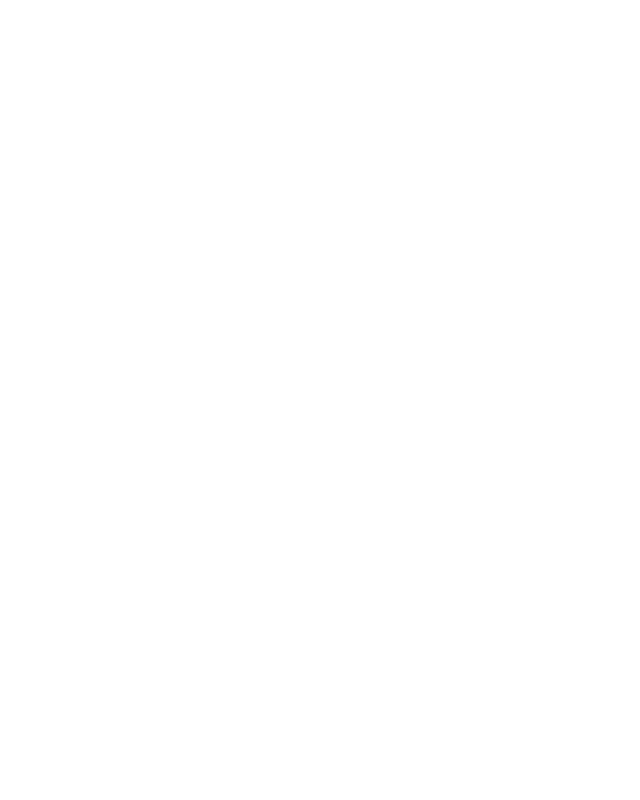
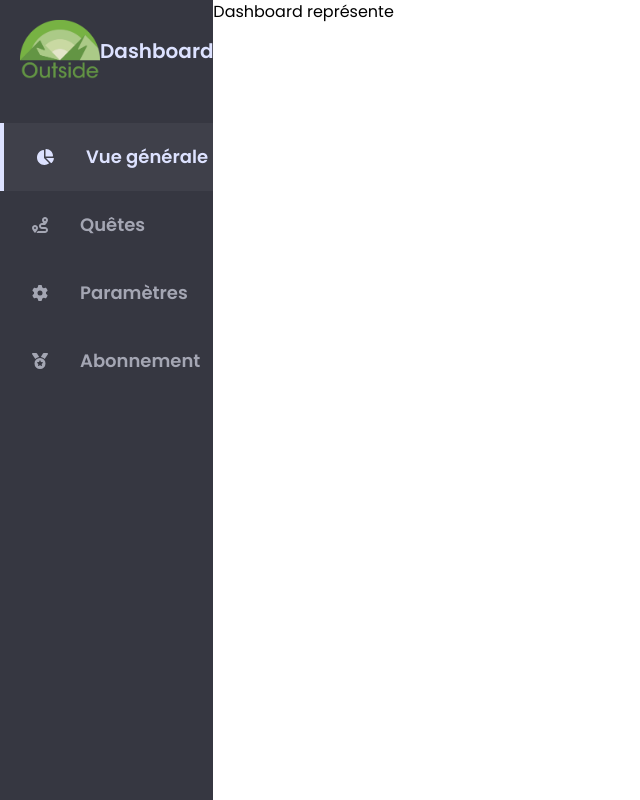
Before and after one commit to Tsaef/outside-dashboard, a Vue app: page /dashboard in a window 1280 px wide. Before the commit this address had no page. Shown: the whole page, without its empty margins (0-640 px from the left). Built offline with nearby package versions, Linux system fonts and the light colour scheme.

Commit message:
Sidebar component built + router

```diff
--- a/package.json
+++ b/package.json
@@ -9,6 +9,11 @@
     "test:unit": "vue-cli-service test:unit"
   },
   "dependencies": {
+    "@fortawesome/fontawesome-svg-core": "^6.2.1",
+    "@fortawesome/free-brands-svg-icons": "^6.2.1",
+    "@fortawesome/free-regular-svg-icons": "^6.2.1",
+    "@fortawesome/free-solid-svg-icons": "^6.2.1",
+    "@fortawesome/vue-fontawesome": "^3.0.2",
     "@headlessui/vue": "^1.7.4",
     "core-js": "^3.6.5",
     "vue": "^3.1.0",
--- /dev/null
+++ b/src/components/Sidebar.vue
@@ -0,0 +1,178 @@
+<template>
+  <div class="flex flex-row">
+    <div class="bg-[#363741] h-screen w-1/6">
+      <div class="p-5 flex mx-auto items-center place-content-around mb-5">
+        <img src="../assets/Logo.png" class="w-20" />
+        <p class="text-[#DDE2FF] text-xl font-semibold">Dashboard</p>
+      </div>
+      <router-link to="/dashboard">
+        <div
+          class="py-5 flex items-center cursor-pointer"
+          :class="{
+            'border-l-4 border-l-[#DDE2FF] bg-[#3f404a]':
+              this.selectedTab === 'dashboard',
+            'hover:bg-[#3f404a]': this.selectedTab !== 'dashboard',
+          }"
+        >
+          <font-awesome-icon
+            icon="fa-solid fa-chart-pie"
+            :class="{
+              'mx-8 text-[#DDE2FF]': this.selectedTab === 'dashboard',
+              'mx-8 text-[#A4A6B3]': this.selectedTab !== 'dashboard',
+            }"
+          />
+          <p
+            class="text-lg font-semibold"
+            :class="{
+              'text-[#DDE2FF] ': this.selectedTab === 'dashboard',
+              'text-[#A4A6B3]': this.selectedTab !== 'dashboard',
+            }"
+          >
+            Vue générale
+          </p>
+        </div>
+      </router-link>
+      <router-link to="/quests">
+        <div
+          onclick=""
+          class="py-5 flex items-center cursor-pointer"
+          :class="{
+            'border-l-4 border-l-[#DDE2FF] bg-[#3f404a]':
+              this.selectedTab === 'creator',
+            'hover:bg-[#3f404a]': this.selectedTab !== 'creator',
+          }"
+        >
+          <font-awesome-icon
+            icon="fa-solid fa-route"
+            :class="{
+              'mx-8 text-[#DDE2FF]': this.selectedTab === 'creator',
+              'mx-8 text-[#A4A6B3]': this.selectedTab !== 'creator',
+            }"
+          />
+          <p
+            class="text-lg font-semibold"
+            :class="{
+              'text-[#DDE2FF] ': this.selectedTab === 'creator',
+              'text-[#A4A6B3]': this.selectedTab !== 'creator',
+            }"
+          >
+            Quêtes
+          </p>
+        </div>
+      </router-link>
+      <router-link to="/settings">
+        <div
+          onclick=""
+          class="py-5 flex items-center cursor-pointer"
+          :class="{
+            'border-l-4 border-l-[#DDE2FF] bg-[#3f404a]':
+              this.selectedTab === 'settings',
+            'hover:bg-[#3f404a]': this.selectedTab !== 'settings',
+          }"
+        >
+          <font-awesome-icon
+            icon="fa-solid fa-gear"
+            :class="{
+              'mx-8 text-[#DDE2FF]': this.selectedTab === 'settings',
+              'mx-8 text-[#A4A6B3]': this.selectedTab !== 'settings',
+            }"
+          />
+          <p
+            class="text-lg font-semibold"
+            :class="{
+              'text-[#DDE2FF] ': this.selectedTab === 'settings',
+              'text-[#A4A6B3]': this.selectedTab !== 'settings',
+            }"
+          >
+            Paramètres
+          </p>
+        </div>
+      </router-link>
+      <router-link to="/subscribe">
+        <div
+          onclick=""
+          class="py-5 flex items-center cursor-pointer"
+          :class="{
+            'border-l-4 border-l-[#DDE2FF] bg-[#3f404a]':
+              this.selectedTab === 'subscribe',
+            'hover:bg-[#3f404a]': this.selectedTab !== 'subscribe',
+          }"
+        >
+          <font-awesome-icon
+            icon="fa-solid fa-medal"
+            :class="{
+              'mx-8 text-[#DDE2FF]': this.selectedTab === 'subscribe',
+              'mx-8 text-[#A4A6B3]': this.selectedTab !== 'subscribe',
+            }"
+          />
+          <p
+            class="text-lg font-semibold"
+            :class="{
+              'text-[#DDE2FF] ': this.selectedTab === 'subscribe',
+              'text-[#A4A6B3]': this.selectedTab !== 'subscribe',
+            }"
+          >
+            Abonnement
+          </p>
+        </div>
+      </router-link>
+    </div>
+    <div class="w-5/6">
+      <router-view />
+    </div>
+    <!-- <font-awesome-icon icon="fa-solid fa-route" />
+    <font-awesome-icon icon="fa-solid fa-medal" />
+    <font-awesome-icon icon="fa-solid fa-gear" />  -->
+  </div>
+</template>
+
+<script>
+import { useRoute } from "vue-router";
+import { computed } from "vue";
+export default {
+  name: "sidebar",
+  data() {
+    return {
+      selectedTab: "dashboard",
+    };
+  },
+  methods: {
+    checkPath() {
+      switch (this.path) {
+        case "/dashboard":
+          this.selectedTab = "dashboard";
+          break;
+        case "/quests":
+          this.selectedTab = "creator";
+          break;
+        case "/settings":
+          this.selectedTab = "settings";
+          break;
+        case "/subscribe":
+          this.selectedTab = "subscribe";
+          break;
+        default:
+          console.log(`Sorry, an error occured, path: ${this.path}.`);
+      }
+    },
+  },
+  setup() {
+    const route = useRoute();
+    const path = computed(() => route.path);
+    console.log(path.value);
+    return { path };
+  },
+  watch: {
+    '$route.params.search': {
+      handler: function(search) {
+        this.checkPath();
+        console.log(search)
+      },
+      deep: true,
+      immediate: true
+    }
+  }
+};
+</script>
+
+<style></style>
--- a/src/main.js
+++ b/src/main.js
@@ -2,8 +2,13 @@
 import { router } from "./router";
 import App from "./App.vue";
 import "./main.css";
+import { library } from '@fortawesome/fontawesome-svg-core'
+import { FontAwesomeIcon } from '@fortawesome/vue-fontawesome'
+import { faChartPie, faGear, faMedal, faRoute } from '@fortawesome/free-solid-svg-icons'
 
+library.add(faChartPie, faGear, faMedal, faRoute);
 const app = createApp(App);
 
 app.use(router);
+app.component('font-awesome-icon', FontAwesomeIcon);
 app.mount("#app");
--- a/src/router/index.js
+++ b/src/router/index.js
@@ -1,11 +1,43 @@
 import { createRouter, createWebHistory } from "vue-router";
 import Login from "@/views/Login";
+import Dashboard from "@/views/Dashboard";
+import Sidebar from "@/components/Sidebar";
 
 const routes = [
   {
-    path: "/",
+    path: "/login",
     name: "Login",
     component: Login,
+  },
+  {
+    path: "/",
+    component: Sidebar,
+    children: [
+      {
+        path: '/',
+        redirect: { name: 'Dashboard'}
+      },
+      {
+        path: "/dashboard",
+        component: Dashboard,
+        name: "Dashboard"
+      },
+      {
+        path: "/quests",
+        component: Dashboard,
+        name: "questsCreator"
+      },
+      {
+        path: "/settings",
+        component: Dashboard,
+        name: "Settings"
+      },
+      {
+        path: "/subscribe",
+        component: Dashboard,
+        name: "subscription"
+      },
+    ]
   },
 ];
 
--- /dev/null
+++ b/src/views/Dashboard.vue
@@ -0,0 +1,17 @@
+<template>
+    <div>
+        Dashboard représente
+    </div>
+</template>
+
+<script>
+export default {
+  // eslint-disable-next-line vue/multi-word-component-names
+  name: "dashboard",
+};
+</script>
+<style>
+body {
+  font-family: "Poppins", sans-serif;
+}
+</style>
--- a/src/views/Login.vue
+++ b/src/views/Login.vue
@@ -110,16 +110,19 @@
               >Mot de passe oublié ?</a
             >
           </div>
-
           <!-- Submit button -->
+          <router-link to="/">
             <button
               type="submit"
               class="inline-block rounded-full px-7 py-3 bg-[#78b242] text-white font-semibold text-2xl leading-snug shadow-md hover:bg-[#608e34] hover:shadow-lg active:bg-[#4c7129] active:shadow-lg transition duration-150 ease-in-out w-full"
             >
               Se connecter
             </button>
+          </router-link>
         </div>
-        <p class="bottom text-center font-semibold text-base text-[#5B5B5B] -mb-3">
+        <p
+          class="bottom text-center font-semibold text-base text-[#5B5B5B] -mb-3"
+        >
           Pour créer un compte, rendez-vous sur l'application mobile.
         </p>
       </div>
```
Also changed, not shown: .eslintrc.js (added), 1 other file (tests, documents, lock files or other folders). Lines whose indentation alone changed are shown as unchanged.
